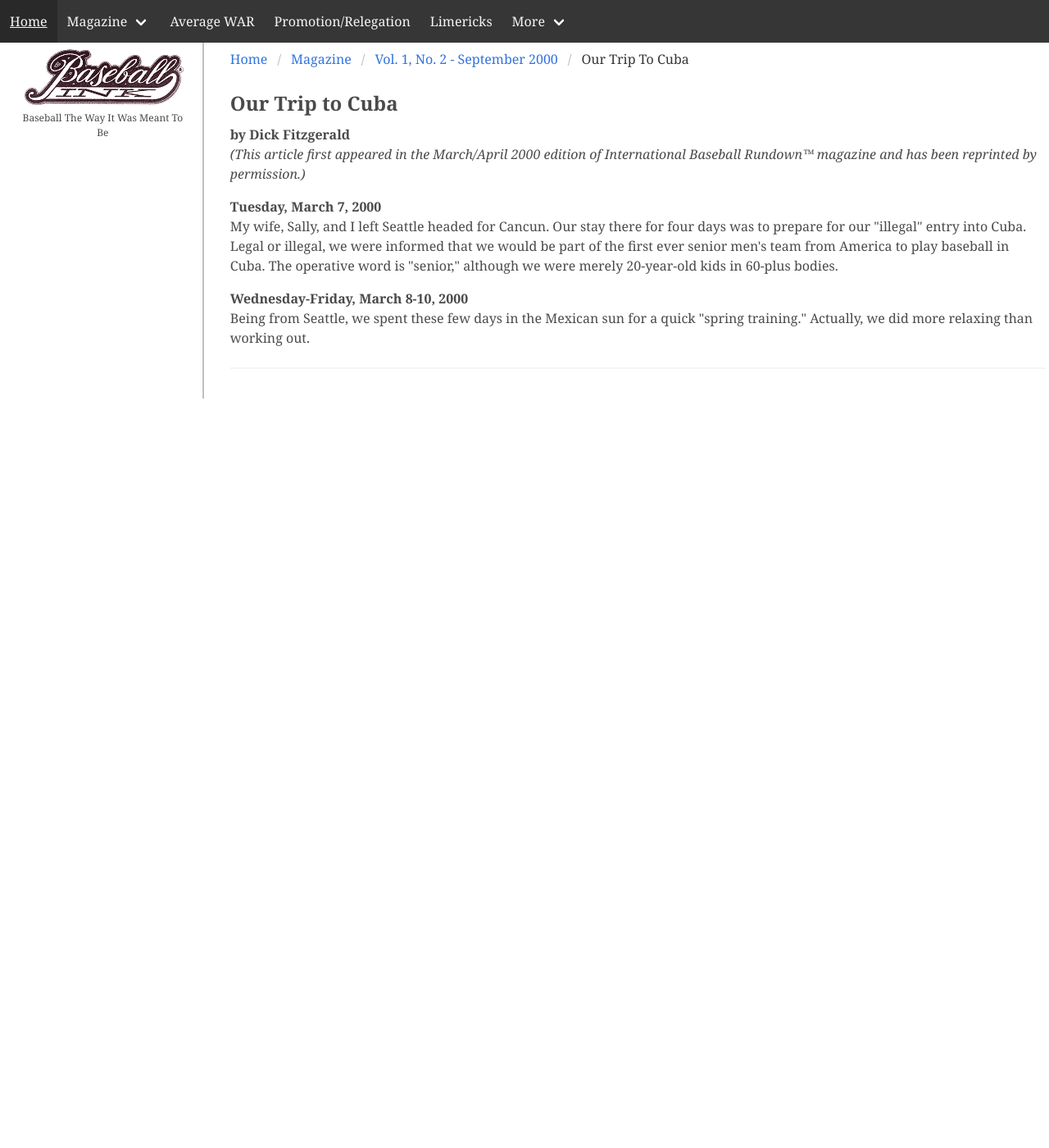
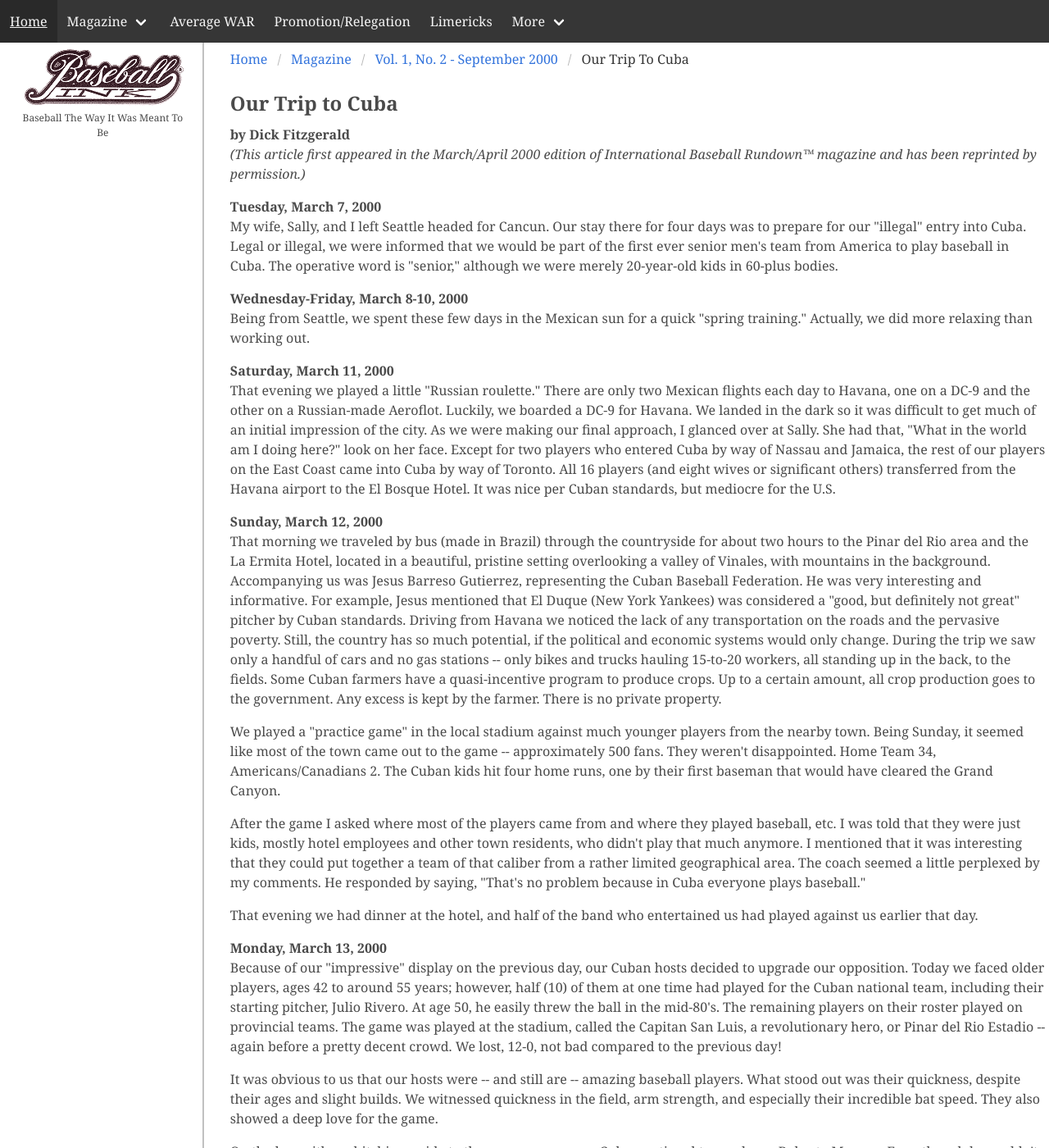
Before and after one commit to jaypalexa/baseballink, a Jekyll site: the page built from pages/magazine/vol_1_no_2/bi_vol_1_no_2_our_trip_to_cuba.md, in a window 1280 px wide and 1400 px high. Shown: the whole window at 82% size. Built offline with Jekyll 4.4.1, drawn with Linux system fonts in a browser that asks for light colours; some of the changed text lies outside the part shown.

Commit message:
Our Trip to Cuba thru March 13

```diff
--- a/pages/magazine/vol_1_no_2/bi_vol_1_no_2_our_trip_to_cuba.md
+++ b/pages/magazine/vol_1_no_2/bi_vol_1_no_2_our_trip_to_cuba.md
@@ -28,6 +28,45 @@ title: Vol. 1, No. 2 - September 2000 - Our Trip To Cuba
   Being from Seattle, we spent these few days in the Mexican sun for a quick "spring training." Actually, we did more relaxing than working out.
 </p>
 
+<h3>Saturday, March 11, 2000</h3>
+<p>
+  That evening we played a little "Russian roulette." There are only two Mexican flights each day to Havana, one on a DC-9 and the other on a Russian-made Aeroflot. Luckily, we boarded a DC-9 for Havana. We landed in the dark so it was difficult to get much of an initial impression of the city. As we were making our final approach, I glanced over at Sally. She had that, "What in the world am I doing here?" look on her face. Except for two players who entered Cuba by way of Nassau and Jamaica, the rest of our players on the East Coast came into Cuba by way of Toronto. All 16 players (and eight wives or significant others) transferred from the Havana airport to the El Bosque Hotel. It was nice per Cuban standards, but mediocre for the U.S.
+</p>
+
+<h3>Sunday, March 12, 2000</h3>
+<p>
+  That morning we traveled by bus (made in Brazil) through the countryside for about two hours to the Pinar del Rio area and the La Ermita Hotel, located in a beautiful, pristine setting overlooking a valley of Vinales, with mountains in the background. Accompanying us was Jesus Barreso Gutierrez, representing the Cuban Baseball Federation. He was very interesting and informative. For example, Jesus mentioned that El Duque (New York Yankees) was considered a "good, but definitely not great" pitcher by Cuban standards. Driving from Havana we noticed the lack of any transportation on the roads and the pervasive poverty. Still, the country has so much potential, if the political and economic systems would only change. During the trip we saw only a handful of cars and no gas stations -- only bikes and trucks hauling 15-to-20 workers, all standing up in the back, to the fields. Some Cuban farmers have a quasi-incentive program to produce crops. Up to a certain amount, all crop production goes to the government. Any excess is kept by the farmer. There is no private property.
+</p>
+
+<p>
+  We played a "practice game" in the local stadium against much younger players from the nearby town. Being Sunday, it seemed like most of the town came out to the game -- approximately 500 fans. They weren't disappointed. Home Team 34, Americans/Canadians 2. The Cuban kids hit four home runs, one by their first baseman that would have cleared the Grand Canyon.
+</p>
+
+<p>
+  After the game I asked where most of the players came from and where they played baseball, etc. I was told that they were just kids, mostly hotel employees and other town residents, who didn't play that much anymore. I mentioned that it was interesting that they could put together a team of that caliber from a rather limited geographical area. The coach seemed a little perplexed by my comments. He responded by saying, "That's no problem because in Cuba everyone plays baseball."
+</p>
+
+<p>
+  That evening we had dinner at the hotel, and half of the band who entertained us had played against us earlier that day.
+</p>
+
+<h3>Monday, March 13, 2000</h3>
+<p>
+  Because of our "impressive" display on the previous day, our Cuban hosts decided to upgrade our opposition. Today we faced older players, ages 42 to around 55 years; however, half (10) of them at one time had played for the Cuban national team, including their starting pitcher, Julio Rivero. At age 50, he easily threw the ball in the mid-80's. The remaining players on their roster played on provincial teams. The game was played at the stadium, called the Capitan San Luis, a revolutionary hero, or Pinar del Rio Estadio -- again before a pretty decent crowd. We lost, 12-0, not bad compared to the previous day!
+</p>
+
+<p>
+  It was obvious to us that our hosts were -- and still are -- amazing baseball players. What stood out was their quickness, despite their ages and slight builds. We witnessed quickness in the field, arm strength, and especially their incredible bat speed. They also showed a deep love for the game.
+</p>
+
+<p>
+  On the bus with us, hitching a ride to the games, was an ex-Cuban national team player, Roberto Moreno. Even though he couldn't speak English, his infectious smile and personality won us over. During one of the games, he made a Brooks Robinson-like play at third. He said he was 45, but he looked no more than 35.
+</p>
+
+<p>
+  After the game we had a tour of the caves of the ancient Indians, then had lunch and bonded with the Cubans. Everyone toasted new friendships by indulging in too many Cuban cigars. Many of the Cuban players did not know of Ken Griffrey Jr. They were familiar with Willie Mays. Speaking of great ballplayers, one of the best in Cuban history, Omar Linares, makes $20 per month, which is comparable to a medical doctor's salary. Linares is a member of the Communist Party and receives certain "fringe benefits" like a Mercedes, unlimited expense account at restaurants and hotels, plus the freedom to travel. All Cuban players are considered "amateurs."
+</p>
+
 <hr />
 
 </section>
```
